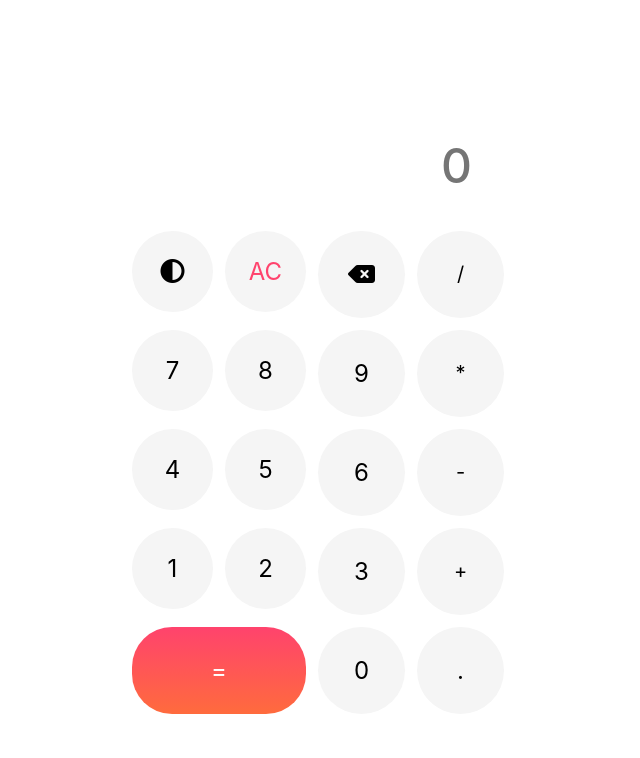
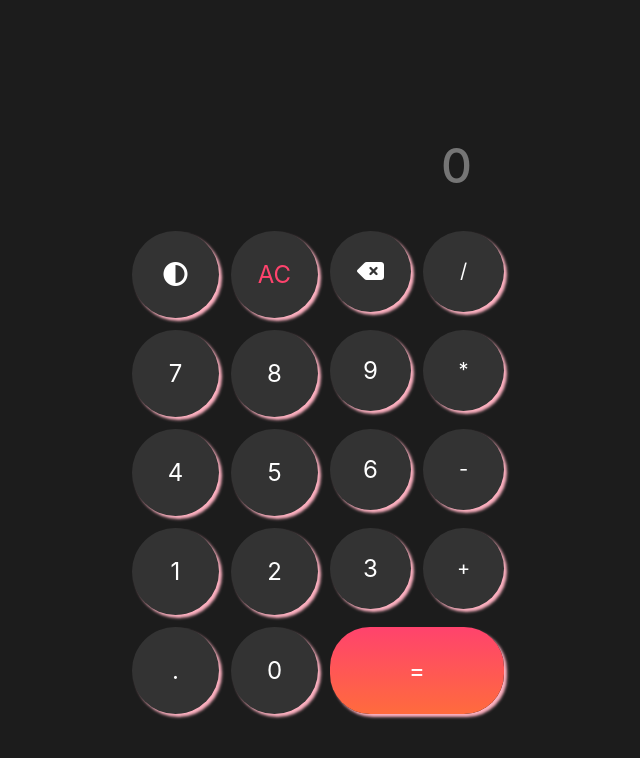
Before and after one commit to sakibansari546/cohort, a plain HTML site: page js/projects/calculator/index.html in a window 1280 px wide. Shown: the whole page, without its empty margins (328-968 px from the left). Drawn offline with Linux system fonts and the light colour scheme.

Commit message:
some changes in calculator

```diff
--- a/js/projects/calculator/index.html
+++ b/js/projects/calculator/index.html
@@ -83,6 +83,11 @@
             color: var(--text-light);
             cursor: pointer;
             transition: all 0.3s ease;
+            box-shadow: 3px 3px 3px #ffb2c2;
+        }
+
+        .btn:active {
+            box-shadow: 0px 0px 0px #ffb2c2;
         }
 
         .dark .btn {
@@ -138,7 +143,7 @@
     </style>
 </head>
 
-<body>
+<body class="dark">
 
     <div class="calculator">
         <div class="display">
@@ -171,9 +176,9 @@
             <button class="btn js-btn operator">+</button>
 
 
+            <button class="btn js-btn">.</button>
+            <button class="btn js-btn">0</button>
             <button class="btn equals span-2">=</button>
-            <button class="btn js-btn">0</button>
-            <button class="btn js-btn">.</button>
         </div>
     </div>
     <script src="script.js"></script>
```
